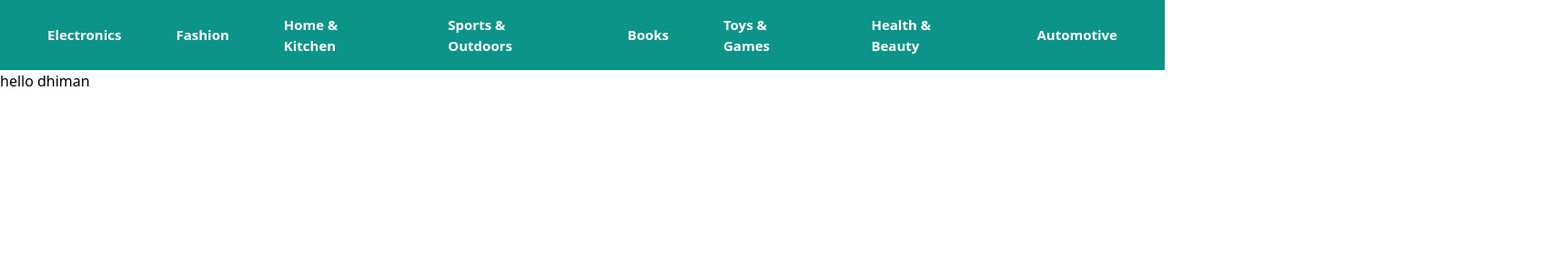
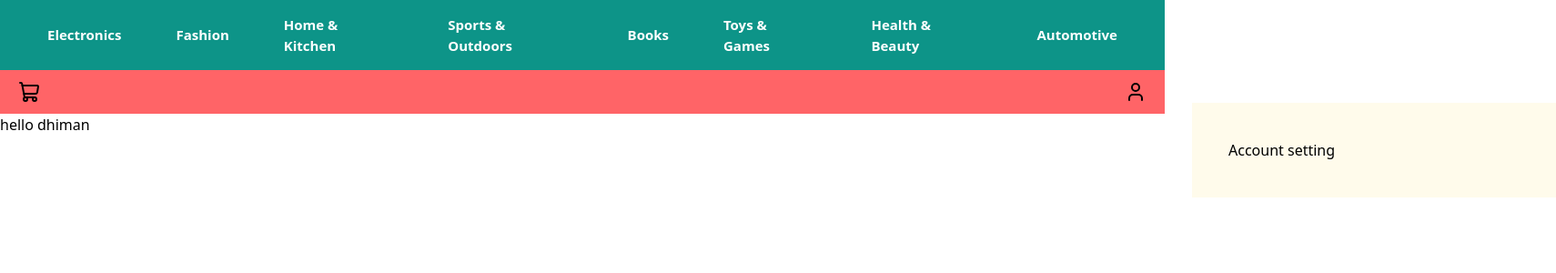
Before and after one commit to Nusrat1002/Next-JS-Project, a Next.js app: page / in a window 1280 px wide. Shown: the top 300 px of the page at 91% size, 1710 px wide, since content can reach past the window. Built offline with nearby package versions, Linux system fonts and the light colour scheme.

Commit message:
created Cart and account

```diff
--- a/package.json
+++ b/package.json
@@ -9,6 +9,7 @@
     "lint": "eslint"
   },
   "dependencies": {
+    "lucide-react": "^1.16.0",
     "next": "16.2.6",
     "react": "19.2.4",
     "react-dom": "19.2.4"
--- a/src/app/globals.css
+++ b/src/app/globals.css
@@ -1,6 +1,10 @@
 @import "tailwindcss";
 
 /* ================================================================== NAVBAR ============================================================================================= */
+body{
+  overflow-x: hidden;
+}
+
 nav {
   background: #0d9488;
   padding: 0 2rem;
@@ -33,7 +37,6 @@ nav > ul > li > a:hover {
 }
 
 nav ul ul {
-  display: none;
   position: absolute;
   top: 100%;
   left: 0;
@@ -45,10 +48,26 @@ nav ul ul {
   border-radius: 0 0 8px 8px;
   box-shadow: 0 8px 24px rgba(0, 0, 0, 0.12);
   z-index: 999;
+  opacity: 0;
+  visibility: hidden;
+  pointer-events: none;
+  transform: translateY(-10px);
+  transition: opacity 0.25s ease, visibility 0.25s ease, transform 0.25s ease;
 }
 
 nav li:hover > ul {
-  display: block;
+  opacity: 1;
+  visibility: visible;
+  pointer-events: auto;
+  transform: translateY(0);
+}
+
+nav ul ul li {
+  border-bottom: 1px solid #f1f5f9;
+}
+
+nav ul ul li:last-child {
+  border-bottom: none;
 }
 
 nav ul ul li a {
@@ -65,18 +84,23 @@ nav ul ul li a:hover {
   color: #0d9488;
 }
 
-nav ul ul li {
-  border-bottom: 1px solid #f1f5f9;
-}
-
-nav ul ul li:last-child {
-  border-bottom: none;
-}
-
 nav ul ul ul {
+  position: absolute;
   top: 0;
   left: 100%;
   border-radius: 8px;
+  opacity: 0;
+  visibility: hidden;
+  pointer-events: none;
+  transform: translateX(-10px);
+  transition: opacity 0.25s ease, visibility 0.25s ease, transform 0.25s ease;
+}
+
+nav ul ul li:hover > ul {
+  opacity: 1;
+  visibility: visible;
+  pointer-events: auto;
+  transform: translateX(0);
 }
 
 nav ul ul li:has(ul) > a::after {
--- a/src/app/layout.jsx
+++ b/src/app/layout.jsx
@@ -1,6 +1,7 @@
 import { Geist, Geist_Mono } from "next/font/google";
 import "./globals.css";
 import Navbar from "@/components/Navbar";
+import Header from "@/components/Header";
 
 const geistSans = Geist({
   variable: "--font-geist-sans",
@@ -25,6 +26,7 @@ export default function RootLayout({ children }) {
     >
       <body className="min-h-full flex flex-col">
         <Navbar />
+        <Header/>
         {children}
       </body>
     </html>
--- /dev/null
+++ b/src/components/Header.jsx
@@ -0,0 +1,52 @@
+"use client";
+
+import { ShoppingCart, User } from "lucide-react";
+import React, { useState, useRef, useEffect } from "react";
+
+const Header = () => {
+  const [cart, setCart] = useState(false);
+  const [user, setUser] = useState(false);
+  const cartRef = useRef(null);
+  const userRef = useRef(null);
+
+  useEffect(() => {
+    const handleClose = function (e) {
+      if (cartRef.current && !cartRef.current.contains(e.target)) {
+        setCart(false);
+      }
+       if (userRef.current && !userRef.current.contains(e.target)) {
+        setUser(false);
+      }
+    };
+    document.addEventListener("click", handleClose);
+  }, []);
+
+  const handleCart = () => {
+    setCart(!cart);
+  };
+  const handleUser = () => {
+    setUser(!user);
+  };
+  return (
+    <div className="flex bg-red-400 px-5 py-3 justify-between">
+      <div className="relative" ref={cartRef}>
+        <ShoppingCart onClick={handleCart} />
+        {cart && (
+          <div className="absolute w-100 bg-amber-50 p-10">
+            <h2>inner cart</h2>
+          </div>
+        )}
+      </div>
+      <div className="relative" ref={userRef}>
+        <User onClick={handleUser} />
+        <div
+          className={`absolute w-100 bg-amber-50 p-10 transition-all ${user ? "right-0" : "right-[-450px]"}`}
+        >
+          <h2>Account setting</h2>
+        </div>
+      </div>
+    </div>
+  );
+};
+
+export default Header;
```
Also changed, not shown: 1 other file (tests, documents, lock files or other folders).
